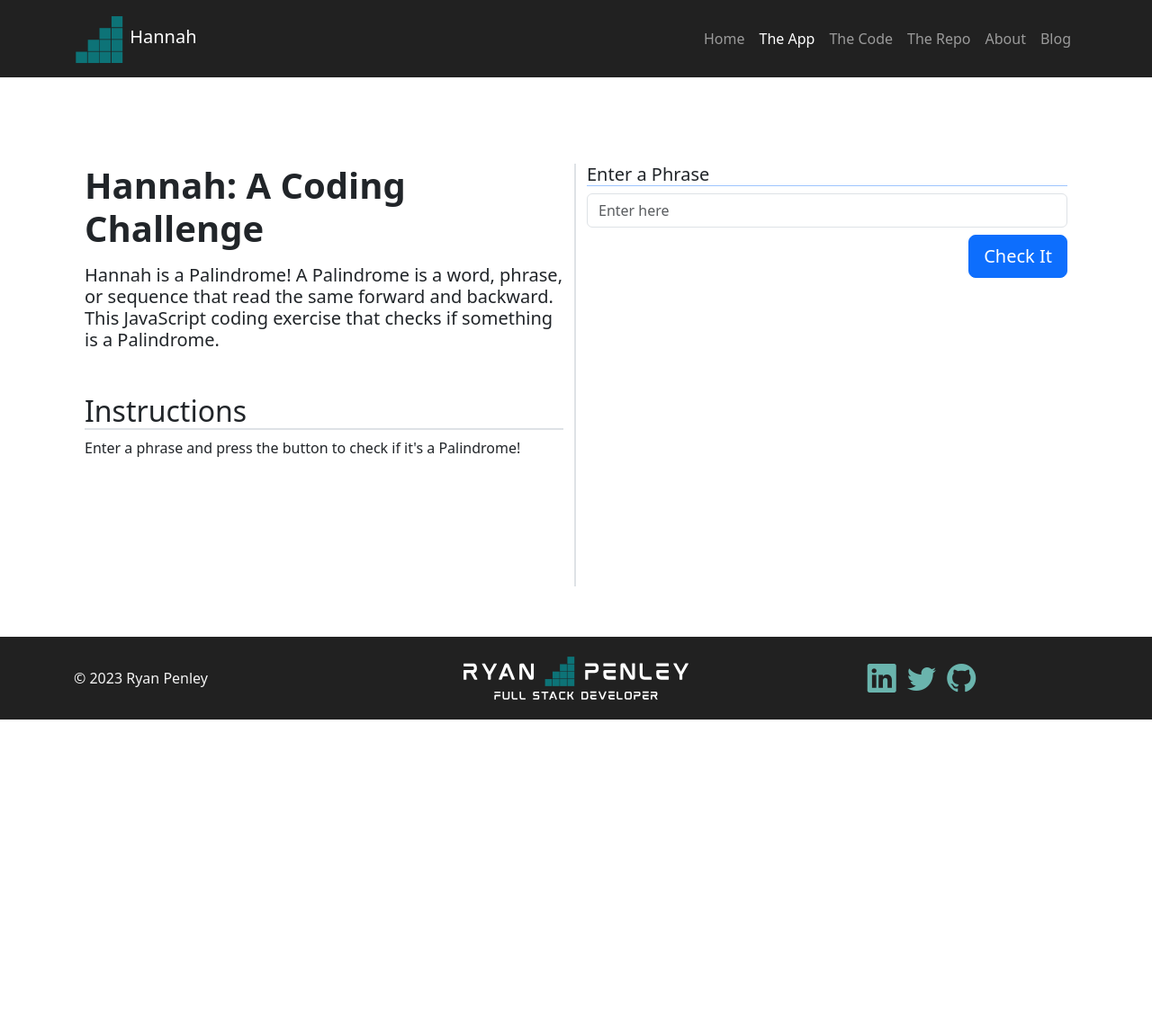
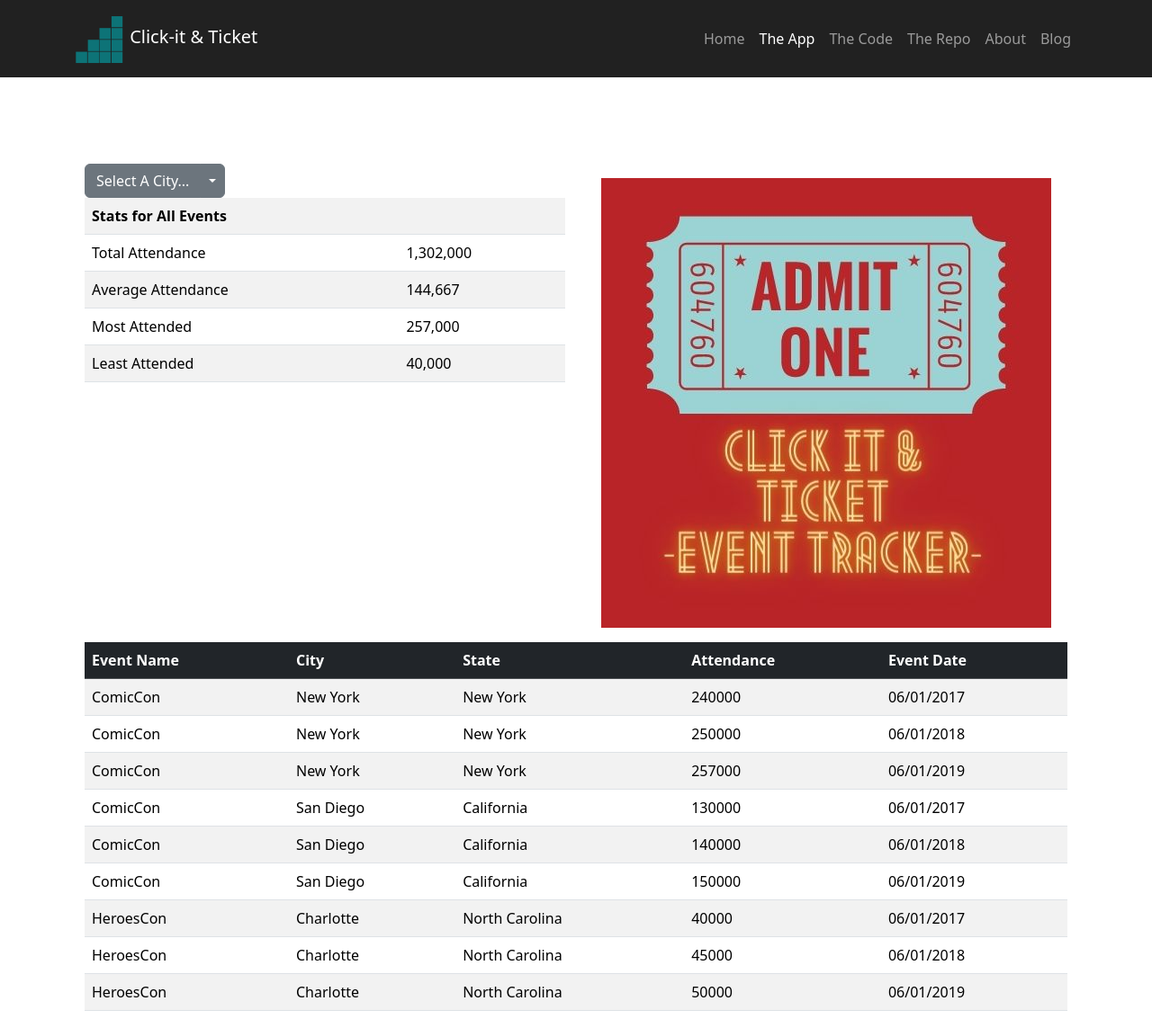
Before and after one commit to ryanpenley/clickItAndTicketProject, a plain HTML site: page app.html in a window 1280 px wide. Shown: the top 1143 px of the page at 90% size. Before the commit the page ends 800 px from the top, so only its background shows below. Drawn offline with nearby package versions, Linux system fonts and the light colour scheme; some packages are replaced by stand-ins of ours; a script that the page names is missing.

Commit message:
init commit

```diff
--- a/app.html
+++ b/app.html
@@ -4,7 +4,7 @@
 <head>
     <meta charset="UTF-8">
     <meta name="viewport" content="width=device-width, initial-scale=1.0">
-    <title>Hannah: A Coding Challenge</title>
+    <title>Click-it & Ticket: A Coding Challenge</title>
 
 
     <!-- bootstrap css -->
@@ -29,7 +29,7 @@
             <div class="container">
                 <a class="navbar-brand" href="/index.html">
                     <img src="/img/stack_logo_nobg.png" height="60">
-                    Hannah
+                    Click-it & Ticket
                 </a>
                 <button class="navbar-toggler" type="button" data-bs-toggle="collapse"
                     data-bs-target="#navbarSupportedContent" aria-controls="navbarSupportedContent"
@@ -69,34 +69,60 @@
 
     <body>
         <main class="content container px-4 py-5 mt-5">
-            <div class="row h-100 row-cols-1 row-cols-md-2 gy-2">
-                <div class="col border-2 border-end">
-                    <h1 class="fw-bold mb-3">Hannah: A Coding Challenge</h1>
-                    <h4 class="lead">
-                        Hannah is a Palindrome! A Palindrome is a word, phrase, or sequence that read the same forward and backward. This JavaScript coding exercise that checks if something is a Palindrome.
-                    </h4>
-                    <h2 class="mt-5 border-2 border-bottom">Instructions</h2>
-                    <p>
-                        Enter a phrase and press the button to check if it's a Palindrome!
-                    </p>
+            <div class="row">
+                <div class="col-md-6">
+                    <!-- dropdown stats -->
+                    <div class="btn-group">
+                        <button type="button" class="btn btn-secondary">Select A City...</button>
+                        <button type="button" class="btn btn-secondary dropdown-toggle dropdown-toggle-split" data-bs-toggle="dropdown" aria-expanded="false">
+                          <span class="visually-hidden">Toggle Dropdown</span>
+                        </button>
+                        <ul class="dropdown-menu" id="eventDropDown">
+                          <!-- <li><a class="dropdown-item" href="#">Action</a></li> -->
+                        </ul>
+                      </div>
+                      <table class="table table-striped">
+                        <tr>
+                            <th colspan="2">Stats for All Events</th>
+                        </tr>
+                        <tr>
+                            <td>Total Attendance</td>
+                            <td id="total">100</td>
+                        </tr>
+                        <tr>
+                            <td>Average Attendance</td>
+                            <td id="average">100</td>
+                        </tr>
+                        <tr>
+                            <td>Most Attended</td>
+                            <td id="most">100</td>
+                        </tr>
+                        <tr>
+                            <td>Least Attended</td>
+                            <td id="least">100</td>
+                        </tr>
+                      </table>
                 </div>
-                <div class="col">
-                    <h5 class="border-bottom boder-1 border-primary-subtle">Enter a Phrase</h5>
-                    <form action="#" class="row gy-2 gx-2">
-                        <div class="col">
-                            <input id="userString" type="text" class="form-control" placeholder="Enter here" aria-label="Enter Here" />
-                        </div>
-                        <div class="col-12 text-end">
-                            <button class="btn btn-primary btn-lg" id="btnSubmit" type="button">Check It</button>
-                        </div>
-                    </form>
-                    <div class="mt-5 alert alert-success invisible fade show" id="alert" role="alert">
-                        <h4 class="alert-heading">That is a Palindrome!</h4>
-                        <hr />
-                        <p class="mb-0" id="results"></p>
-                    </div>
+                <div class="col-md-6 order-first order-md-last">
+                    <img src="/img/logos/click_it_and_ticket_logo.jpg" class="img-fluid p-3" />
                 </div>
-
+            </div>
+            <div class="table-responsive">
+                <table class="table table-striped">
+                    <thead class="table-dark">
+                        <tr>
+                            <th>Event Name</th>
+                            <th>City</th>
+                            <th>State</th>
+                            <th>Attendance</th>
+                            <th>Event Date</th>
+                        </tr>
+                    </thead>
+                    <tbody id="eventTableBody">
+                        <tr>
+                        </tr>
+                    </tbody>
+                </table>
             </div>
         </main>
 
@@ -119,7 +145,23 @@
             </div>
         </footer>
 
+        <!-- dropdown menu item template -->
+        <template id="dropdownItemTemplate">
+            <li>
+                <a class="dropdown-item" onclick="getEvents(this)"></a>
+            </li>
+        </template>
 
+        <!-- table row template -->
+        <template id="eventTableRowTemplate">
+            <tr>
+                <td data-id="event"></td>
+                <td data-id="city"></td>
+                <td data-id="state"></td>
+                <td data-id="attendance"></td>
+                <td data-id="eventDate"></td>
+            </tr>
+        </template>
 
         <!-- bootstrap JS -->
         <script src="https://cdn.jsdelivr.net/npm/bootstrap@5.3.0-alpha1/dist/js/bootstrap.bundle.min.js"
@@ -132,7 +174,7 @@
         <!-- custom JS -->
         <script src="/js/site.js"></script>
         <script>
-            document.getElementById('btnSubmit').addEventListener('click', getValues);
+            buildDropDown();
         </script>
     </body>
 
--- a/js/site.js
+++ b/js/site.js
@@ -1,26 +1,173 @@
-// controller
-function getValues() {
-    let inputString = document.getElementById('userString').value;
+var events = [{
+    event: "ComicCon",
+    city: "New York",
+    state: "New York",
+    attendance: 240000,
+    date: "06/01/2017",
+  },
+  {
+    event: "ComicCon",
+    city: "New York",
+    state: "New York",
+    attendance: 250000,
+    date: "06/01/2018",
+  },
+  {
+    event: "ComicCon",
+    city: "New York",
+    state: "New York",
+    attendance: 257000,
+    date: "06/01/2019",
+  },
+  {
+    event: "ComicCon",
+    city: "San Diego",
+    state: "California",
+    attendance: 130000,
+    date: "06/01/2017",
+  },
+  {
+    event: "ComicCon",
+    city: "San Diego",
+    state: "California",
+    attendance: 140000,
+    date: "06/01/2018",
+  },
+  {
+    event: "ComicCon",
+    city: "San Diego",
+    state: "California",
+    attendance: 150000,
+    date: "06/01/2019",
+  },
+  {
+    event: "HeroesCon",
+    city: "Charlotte",
+    state: "North Carolina",
+    attendance: 40000,
+    date: "06/01/2017",
+  },
+  {
+    event: "HeroesCon",
+    city: "Charlotte",
+    state: "North Carolina",
+    attendance: 45000,
+    date: "06/01/2018",
+  },
+  {
+    event: "HeroesCon",
+    city: "Charlotte",
+    state: "North Carolina",
+    attendance: 50000,
+    date: "06/01/2019",
+  },
+]
 
-    let reversedString = checkForPalindrome(inputString);
+function buildDropDown() {
+    // get the dropdown menu from the page
+    let dropdownMenu = document.getElementById('eventDropDown');
+    // empty the innerHTML to ensure it is clean
+    dropdownMenu.innerHTML = '';
 
-    displayResults(reversedString);
+    // get our events
+    let currEvents = events;
+
+    // pull out JUST the city names
+    let eventCities = currEvents.map( (event) => event.city );
+    // filter the cities to only DISTINCT city names
+    let distinctCities = [...new Set(eventCities)];
+
+    // grabbing the template from the HTML file
+    const template = document.getElementById('dropdownItemTemplate');
+
+
+    // copy the template
+    let dropdownTemplateNode = document.importNode(template.content, true);
+    // get the <a> tag from the template copy
+    let menuItem = dropdownTemplateNode.querySelector('a');
+    // change the text
+    menuItem.textContent = 'All Cities';
+    menuItem.setAttribute("data-string", "All");
+
+    // add item to the page
+    dropdownMenu.appendChild(menuItem);
+
+    for(let i = 0; i < distinctCities.length; i++){
+        let cityMenuItem = document.importNode(template.content, true);
+        let cityButton = cityMenuItem.querySelector('a');
+
+        cityButton.textContent = distinctCities[i];
+        cityButton.setAttribute("data-string", distinctCities[i]);
+
+        dropdownMenu.appendChild(cityMenuItem);
+    }
+
+    displayStats(currEvents);
+    displayEventsData(currEvents);
 }
 
-// logic function
-// reverse a string
-function checkForPalindrome(userString) {
-    let revString = '';
+function displayStats(eventsArray) {
+    let stats = calculateStats(eventsArray)
 
-    for(let i = 0;  - 1; i >= 0; i = i - 1) {
-        revString += userString[i];
-    } if
 
-    return revString;
+    document.getElementById('total').textContent = stats.total.toLocaleString();
+    document.getElementById('average').textContent = stats.averageAttendance.toLocaleString("en-US", {maximumFractionDigits: 0, minimumFractionDigits: 0});
+    document.getElementById('most').textContent = stats.maximumAttendance.toLocaleString();
+    document.getElementById('least').textContent = stats.minimumAttendance.toLocaleString();
 }
 
-// view function
-function displayResults(revString) {
-    document.getElementById('results').textContent = revString;
-    document.getElementById('alert').classList.remove('invisible');
+function calculateStats(eventsArray) {
+
+    let sum = 0;
+    let avg = 0;
+    let max = eventsArray[0].attendance;
+    let min = eventsArray[0].attendance;
+
+    for (let index = 0; index < eventsArray.length; index++) {
+        let currentEvent = eventsArray[index];
+
+        sum = sum + currentEvent.attendance;
+
+        if (currentEvent.attendance > max) {
+            max = currentEvent.attendance;
+        }
+        if (currentEvent.attendance < min) {
+            min = currentEvent.attendance;
+        }
+    }
+
+    avg = sum / eventsArray.length;
+
+    let stats = {
+        total: sum,
+        averageAttendance: avg,
+        minimumAttendance: min,
+        maximumAttendance: max
+    }
+
+    return stats;
+
 }
+
+function displayEventsData(eventsArray) {
+    let tableBody = document.getElementById('eventTableBody');
+    const tableRowTemplate = document.getElementById('eventTableRowTemplate');
+
+    tableBody.innerHTML = '';
+
+    for (let i = 0; i < eventsArray.length; i++) {
+        let eventRow = document.importNode(tableRowTemplate.content, true);
+        let currentEvent = eventsArray[i];
+
+
+        let tableCells = eventRow.querySelectorAll('td');
+
+        tableCells[0].textContent = currentEvent.event;
+        tableCells[1].textContent = currentEvent.city;
+        tableCells[2].textContent = currentEvent.state;
+        tableCells[3].textContent = currentEvent.attendance;
+        tableCells[4].textContent = currentEvent.date;
+
+        tableBody.appendChild(eventRow);
+    }
+}
```
Also changed, not shown: code.html (+3 -3 lines), index.html (+1 -1 lines).
